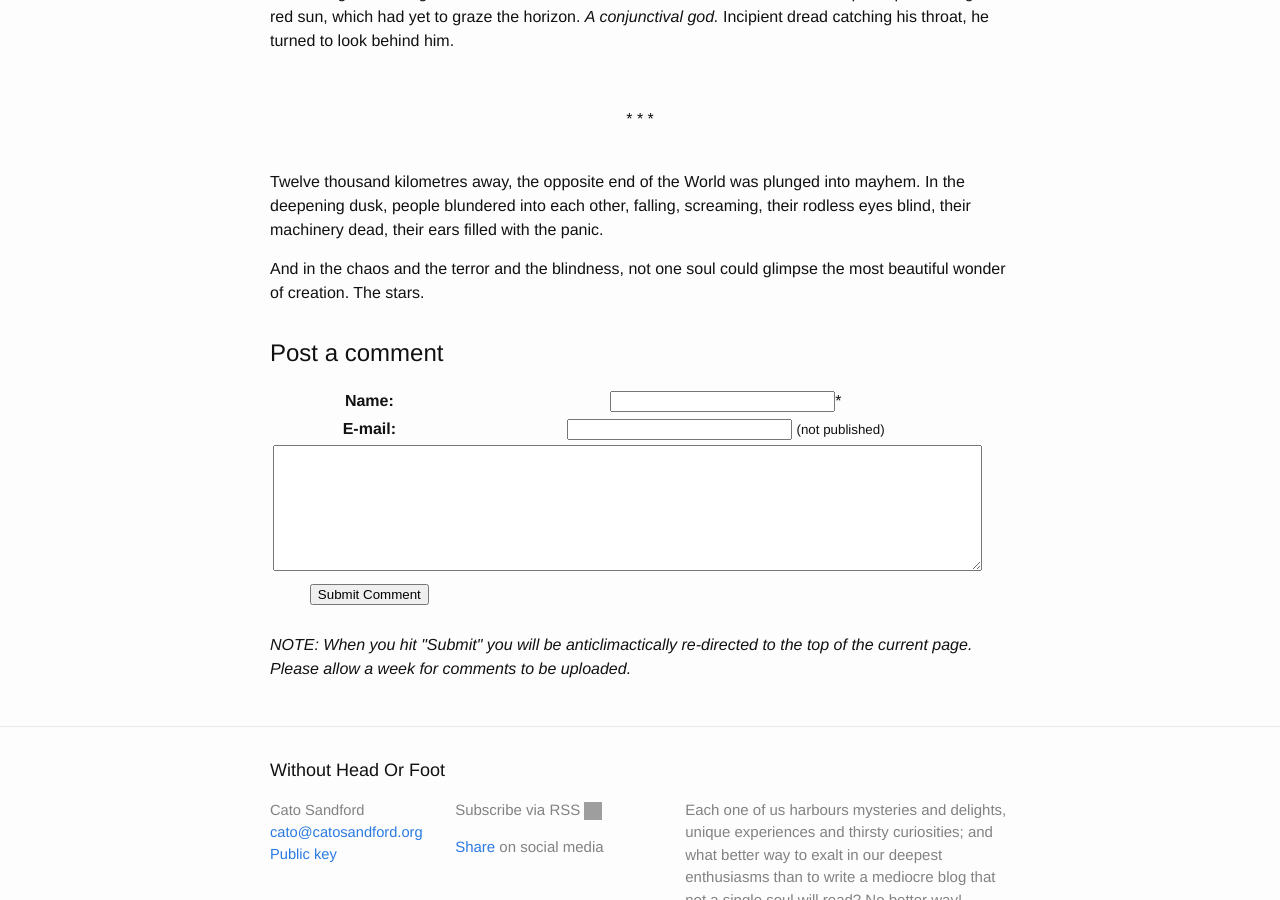
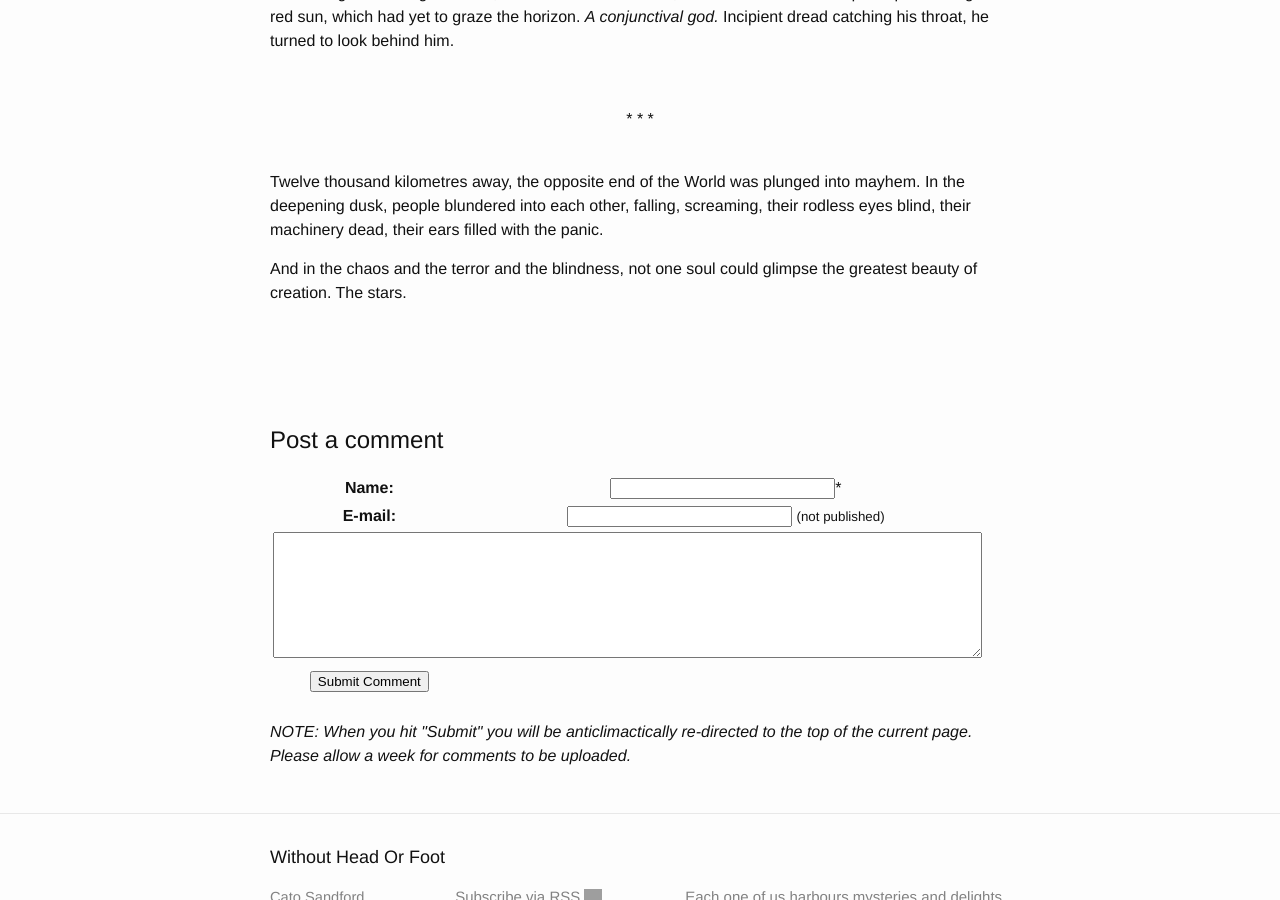
Before and after one commit to Allium/WithoutHeadOrFoot, a Jekyll site: the page built from _posts/2016-02-11-Day-In-Day-In.md, in a window 1280 px wide and 900 px high, scrolled down 5519 px. Built offline with Jekyll 4.4.1, drawn with Linux system fonts in a browser that asks for light colours; comment, search, counter and statistics services are not loaded; grey boxes are pictures that could not be loaded.

```diff
--- a/_posts/2016-02-11-Day-In-Day-In.md
+++ b/_posts/2016-02-11-Day-In-Day-In.md
@@ -101,4 +101,6 @@ Something was wrong. Puzzled, he stared at the shadow; then lifted his head to s
 
 Twelve thousand kilometres away, the opposite end of the World was plunged into mayhem. In the deepening dusk, people blundered into each other, falling, screaming, their rodless eyes blind, their machinery dead, their ears filled with the panic.
 
-And in the chaos and the terror and the blindness, not one soul could glimpse the most beautiful wonder of creation. The stars.
+And in the chaos and the terror and the blindness, not one soul could glimpse the greatest beauty of creation. The stars.
+
+<br><br><br>
```
Also changed, not shown: _posts/2015-11-23-Sociology-of-Journalism.md (+1 -1 lines), _posts/2016-01-02-Fossil-Fuel-Divestment.md (+15 -0 lines), _posts/2016-02-09-University-Admissions-1.md (+1 -1 lines).
